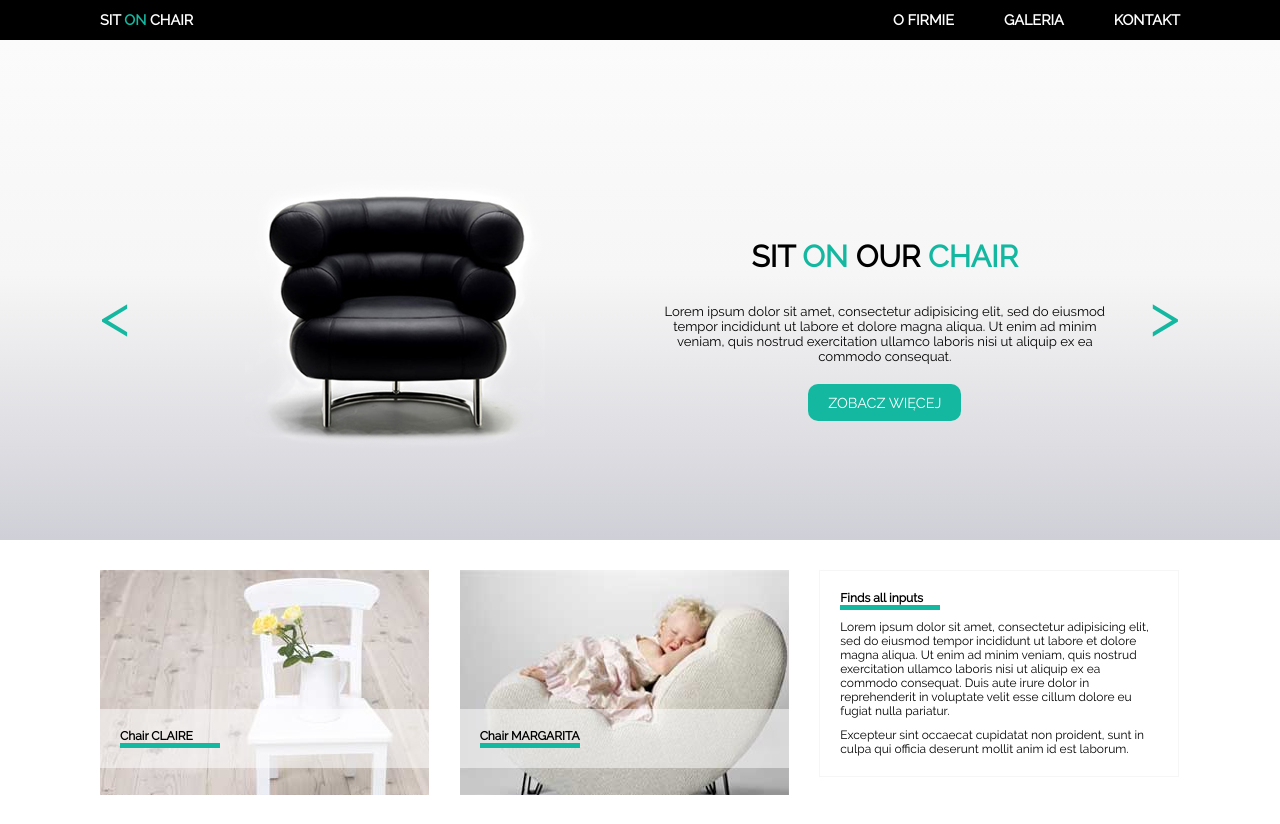
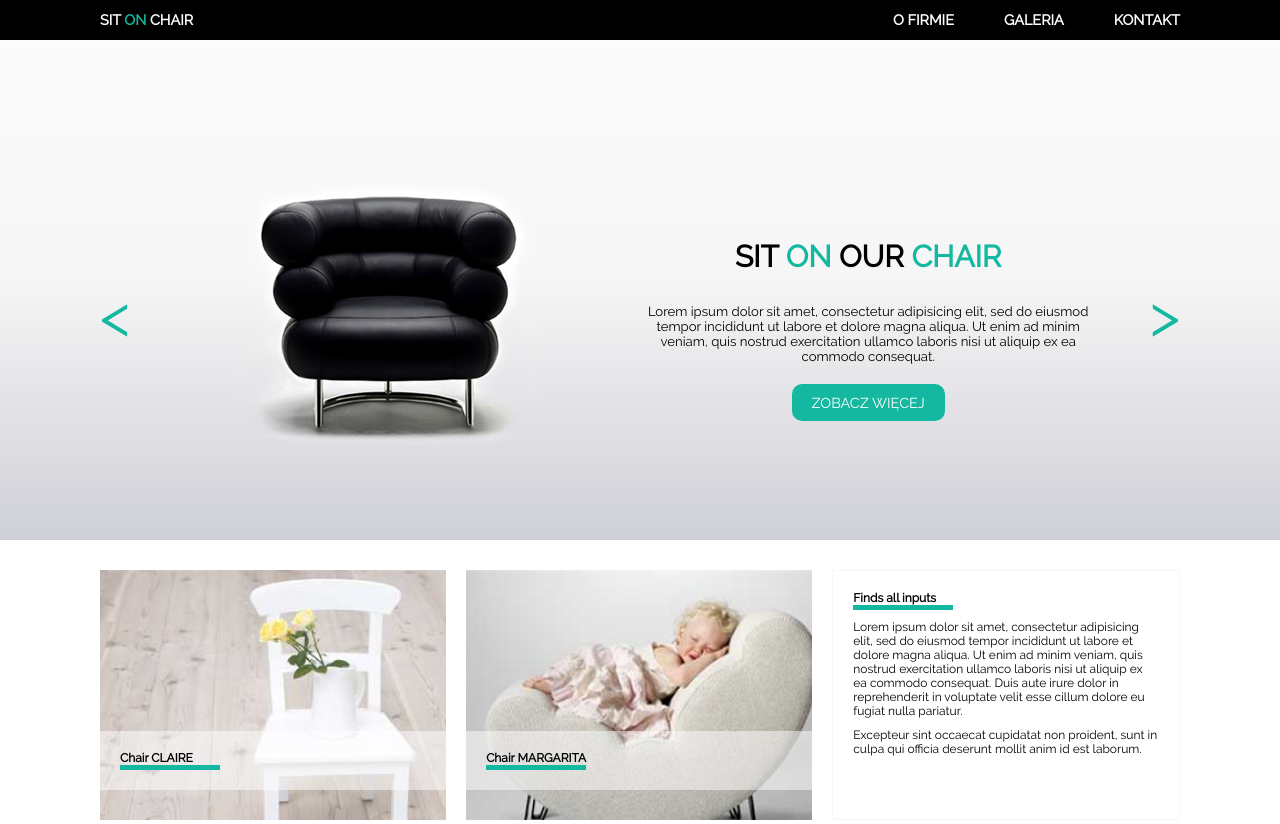
Before and after one commit to nataliaGrudzien/sitOnChair, a plain HTML site: page index.html in a window 1280 px wide. Shown: the top 824 px of the page. Drawn offline with Linux system fonts and the light colour scheme.

Commit message:
shopwindow popup

```diff
--- a/css/style.css
+++ b/css/style.css
@@ -149,6 +149,7 @@ nav > ul > li ul li a {
 	display: flex;
 	justify-content: space-between;
 	align-items: center;
+	position: relative;
 }
 
 .slider ul {
@@ -168,29 +169,24 @@ nav > ul > li ul li a {
 }
 
 .chairs li {
+	position: absolute;
 	display: none;
-	opacity: 0;
-
-}
-.chairs .visible {
-    display: inline-block;
-    opacity: 1;
-    transition: 0.5s;
-
-}
-.visible:hover {
-	opacity: 0.5;
-
+	left: -200px;
 }
 
-
+.chairs .visible {
+	position: relative;
+	display: block;
+    left: 0px;
+}
 
 .slider .chairs {
-	width: 450px;
+	width: 400px;
 	height: 350px;
 	display: flex;
 	justify-content: center;
 	align-items: center;
+	overflow: hidden;
 }
 
 .slider .about {
@@ -236,35 +232,49 @@ nav > ul > li ul li a {
 	padding: 30px 0;
 }
 
-/*.shopwindow article:nth-child(1) {
-	padding: 0 20px 0 0;
-	border: 1px solid red;
+.shopwindow .container {
+	display: flex;
+	height: 250px;
 }
 
-.shopwindow article:nth-child(3) {
-	padding: 0 0 0 20px;
-}*/
-
-.shopwindow > div > article {
+.shopwindow .container article {
 	position: relative;
 }
 
-.shopwindow p:nth-child(1) {
+.shopwindow .popup {
 	position: absolute;
 	background-color: rgba(255, 255, 255, 0.5);
 	bottom: 30px;
 	padding: 20px;
 	font-weight: 700;
 	width: 100%;
+	opacity: 1;
+	transition: 0.5s;
 }
 
 .shopwindow p span {
 	text-transform: uppercase;
 }
+.shopwindow .container article:nth-child(1) {
+	background-image: url("../images/box1_img.jpg");
+	background-size: cover;
+	background-position: center;
+	background-repeat: no-repeat;
+}
+
+.shopwindow .container article:nth-child(2) {
+	background-image: url("../images/box2_img.jpg");
+	background-size: cover;
+	background-position: center;
+	background-repeat: no-repeat;
+	margin: 0 20px;
+}
+
 
 .shopwindow > div > article:nth-last-child(1) {
 	border: 1px solid rgba(246, 246, 246, .9);
 	padding: 20px;
+	overflow: auto;
 }
 
 .shopwindow > div > article > p {
--- a/index.html
+++ b/index.html
@@ -54,12 +54,10 @@
 	<section class= "shopwindow clearfix">
 		<div class = "container">
 			<article class="col30">
-				<p class="underline">Chair<span> Claire</span></p>
-				<img src="images/box1_img.jpg">
+				<p class="underline popup">Chair<span> Claire</span></p>
 			</article>
 			<article class="col30">
-				<p class="underline">Chair<span> Margarita</span></p>
-				<img src="images/box2_img.jpg">
+				<p class="underline popup">Chair<span> Margarita</span></p>
 			</article>
 			<article class="col30">
 				<h3 class="underline">Finds all inputs</h3>
--- a/js/main.js
+++ b/js/main.js
@@ -51,7 +51,18 @@ nextPicture.addEventListener("click", moveSlideRight);
 setInterval(moveSlideRight, 5000);
 clearInterval(1);
 
+//shopwindow
 
+var popup = document.querySelectorAll(".popup");
+
+for(var item of popup) {
+	item.addEventListener("mouseover", function() {
+		this.style.opacity = 0;
+	});
+	item.addEventListener("mouseout", function() {
+		this.style.opacity = 1;
+	});
+}
 
 
 
```
